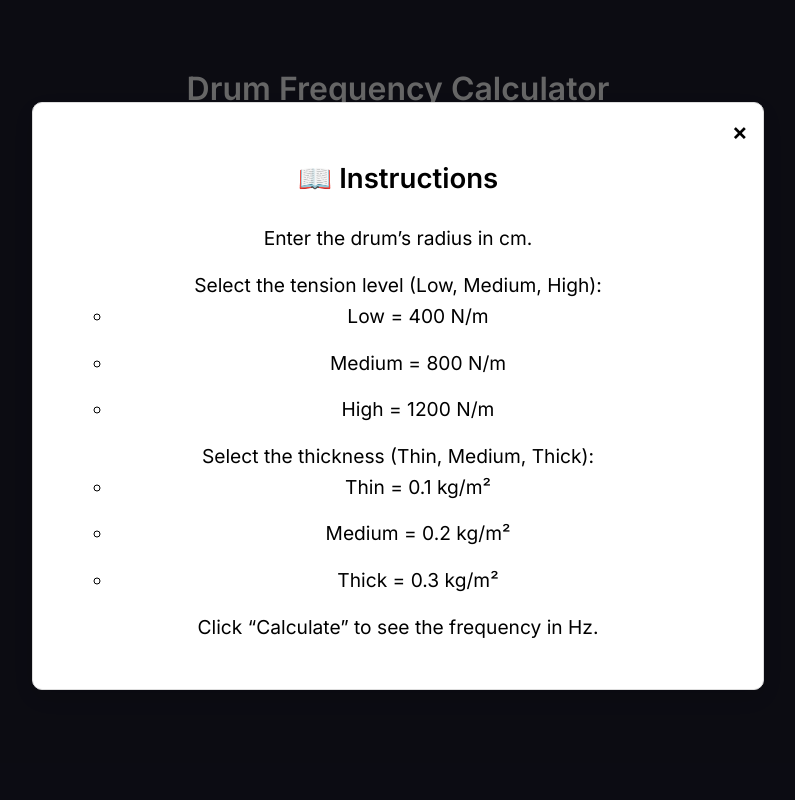
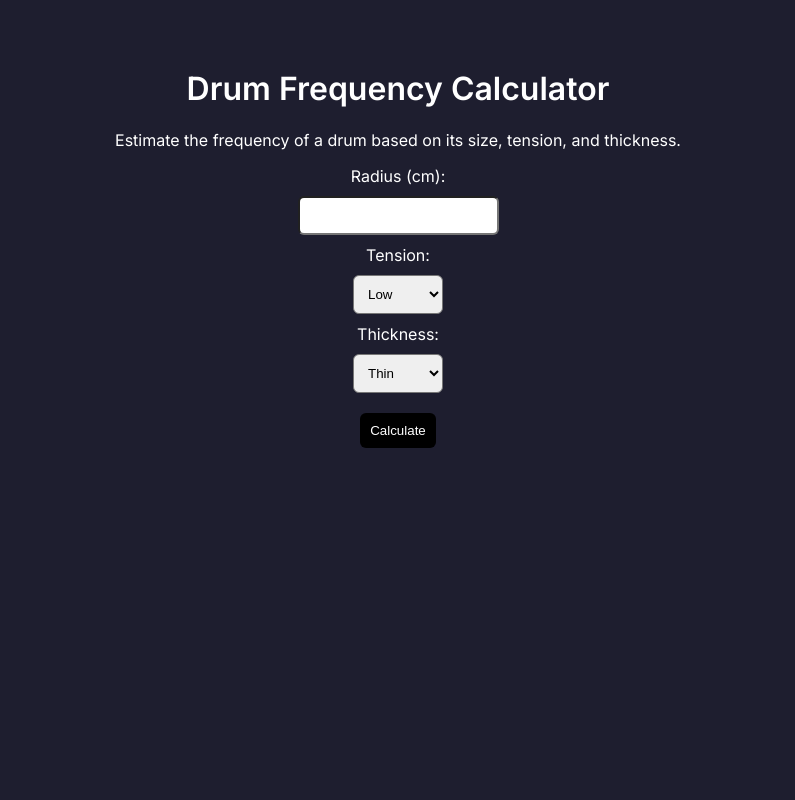
Before and after one commit to TanavBhuraria/DrumFrequencyCalculator, a Flask app: page /calculator in a window 1280 px wide. Shown: the whole page, without its empty margins (242-1037 px from the left). Run offline with Flask 3, Linux system fonts and the light colour scheme.

Commit message:
Instrutions popup test 5

```diff
--- a/templates/calculator.html
+++ b/templates/calculator.html
@@ -39,20 +39,22 @@
     }
 
     .modal {
-      display: block;
-      position: fixed;
-      z-index: 999;
-      left: 0;
+     display: none;
+     position: fixed;
+     z-index: 999;
+     left: 0;
       top: 0;
-      width: 100%;
+     width: 100%;
       height: 100%;
       overflow: auto;
-      background-color: rgba(0,0,0,0.6);
-    }
+     background-color: rgba(0,0,0,0.6);
+      padding-top: 60px;}
+
 
 
 
     .modal-content {
+      animation: fadeIn 0.3s ease;
       background-color: #fff;
      color: #000;
      margin: 8% auto;
```
